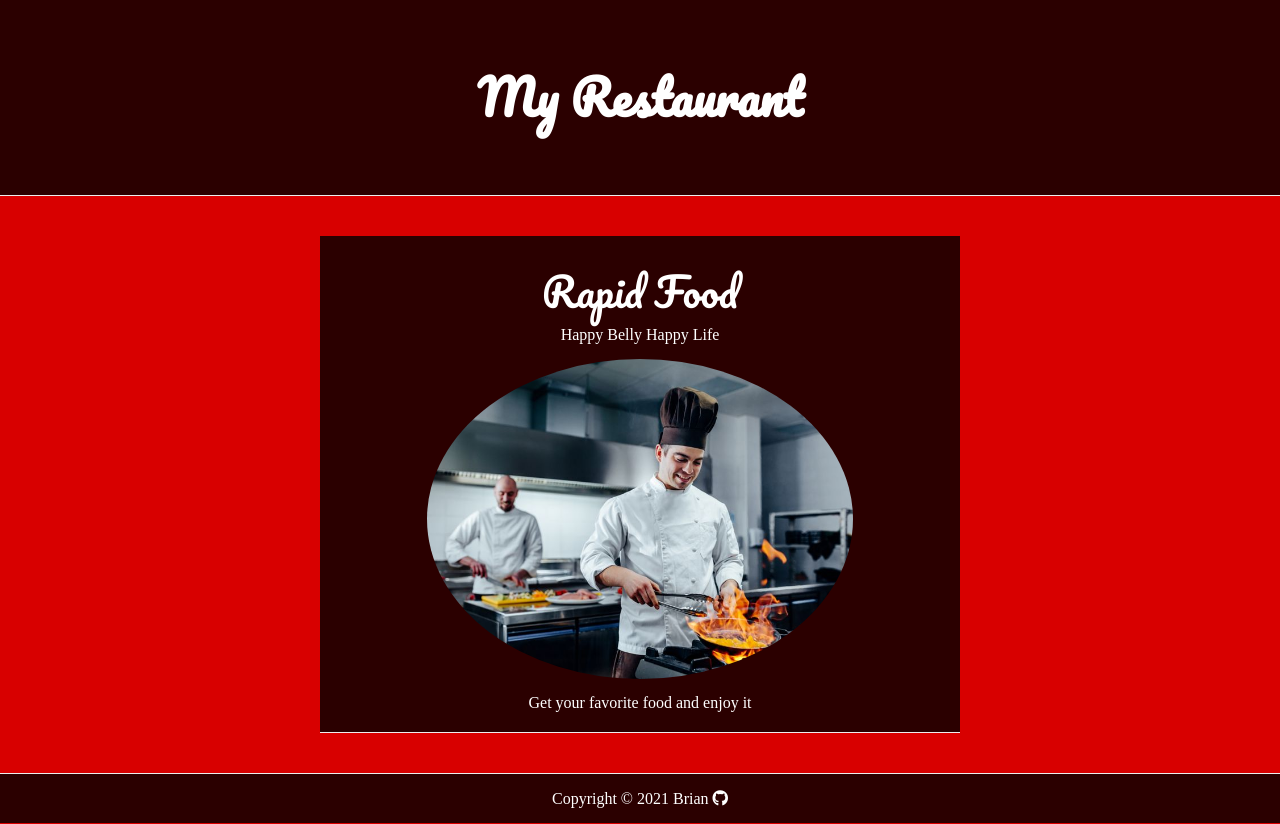
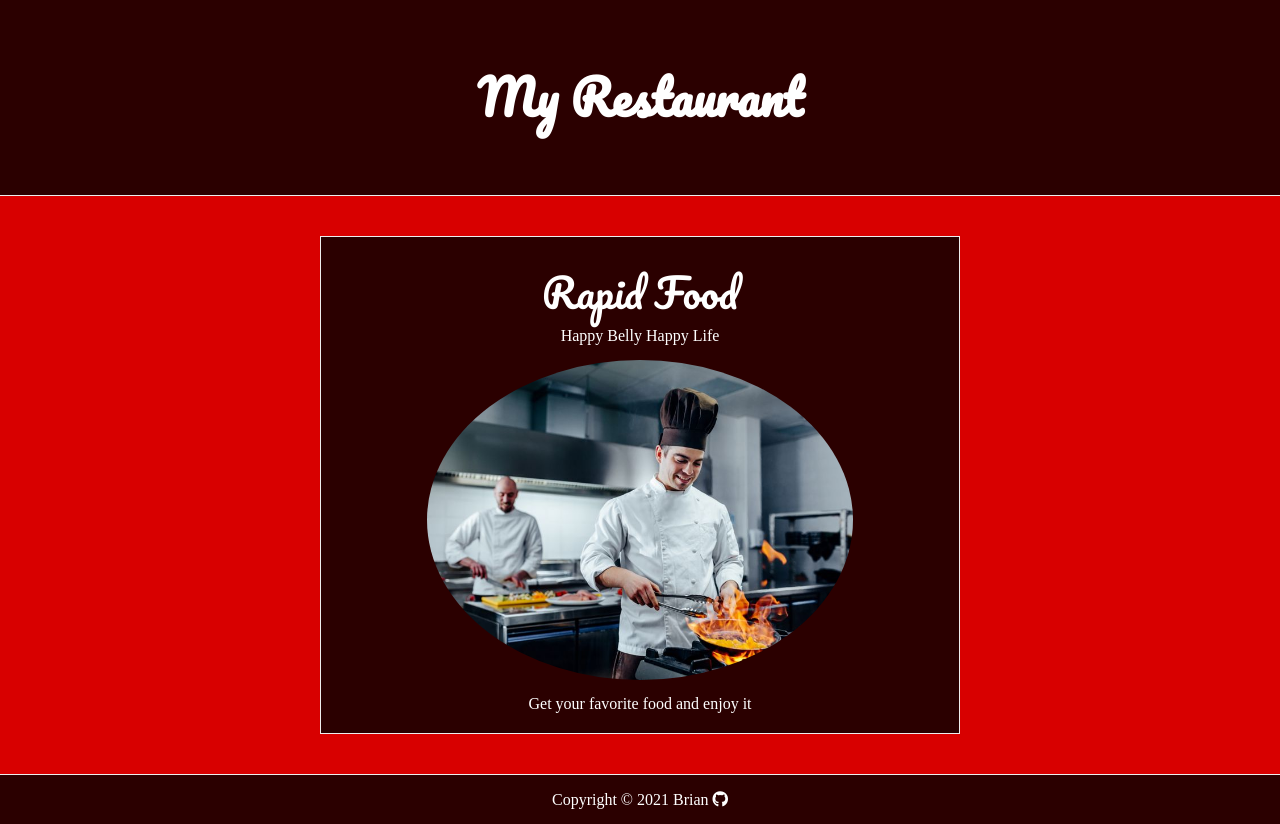
Before and after one commit to BrianSammit/Restaurant_page, a website built with webpack: page dist/index.html in a window 1280 px wide. Built offline with nearby package versions, Linux system fonts and the light colour scheme; files whose address does not match are found by name.

Commit message:
Add HTML with JavasCript fot he main page

```diff
--- a/src/index.js
+++ b/src/index.js
@@ -1 +1,41 @@
 import './style.scss'
+
+const content = document.getElementById('content');
+const header = document.createElement('header');
+const main = document.createElement('main');
+const footer = document.createElement('footer');
+const h1 = document.createElement('h1')
+const div = document.createElement('div')
+const h2 = document.createElement('h2')
+const p = document.createElement('p')
+const img = document.createElement('img')
+const p2 = document.createElement('p')
+const pf = document.createElement('p')
+const icong = document.createElement('i')
+
+
+h1.innerText = 'My Restaurant';
+header.className = 'header'
+header.appendChild(h1);
+
+
+main.className = 'main'
+h2.innerText = 'Rapid Food'
+p.innerText = 'Happy Belly Happy Life'
+img.src ='/dist/img/sheff.jpg'
+p2.innerText = 'Get your favorite food and enjoy it'
+div.appendChild(h2)
+div.appendChild(p)
+div.appendChild(img)
+div.appendChild(p2)
+main.appendChild(div)
+
+footer.className = 'footer'
+pf.innerText = 'Copyright © 2021 Brian '
+icong.className = 'fab fa-github'
+pf.appendChild(icong)
+footer.appendChild(pf)
+
+content.appendChild(header)
+content.appendChild(main)
+content.appendChild(footer)
--- a/src/style.scss
+++ b/src/style.scss
@@ -43,7 +43,7 @@ body {
       margin: 40px;
       width: 50%;
       background-color: rgba(0, 0, 0, 0.8);
-      border-bottom: 0.1px solid hsl(0, 0%, 93%);
+      border: 0.1px solid hsl(0, 0%, 93%);
 
       div {
         display: flex;
```
Also changed, not shown: dist/index.html, dist/main.js.
